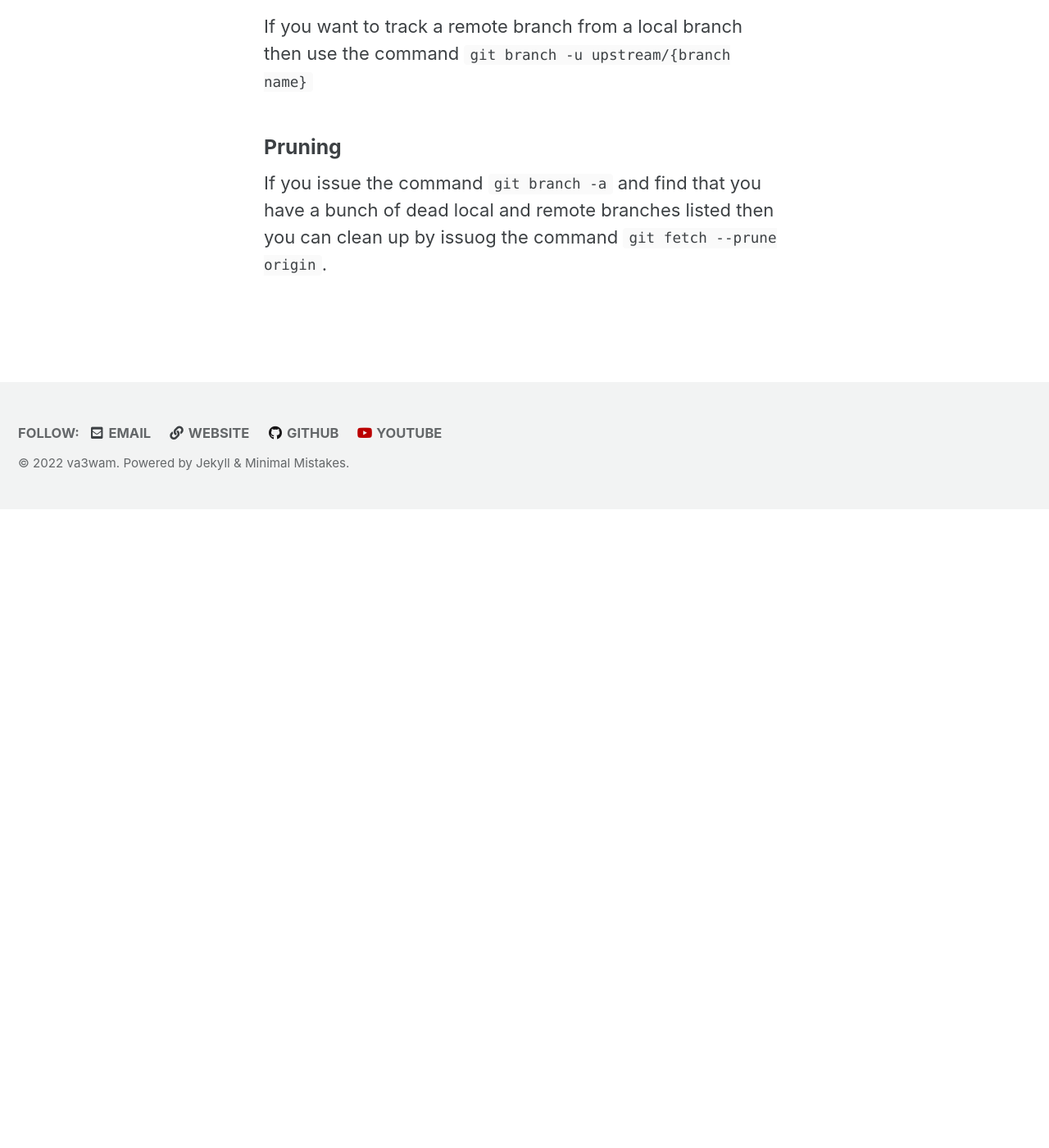
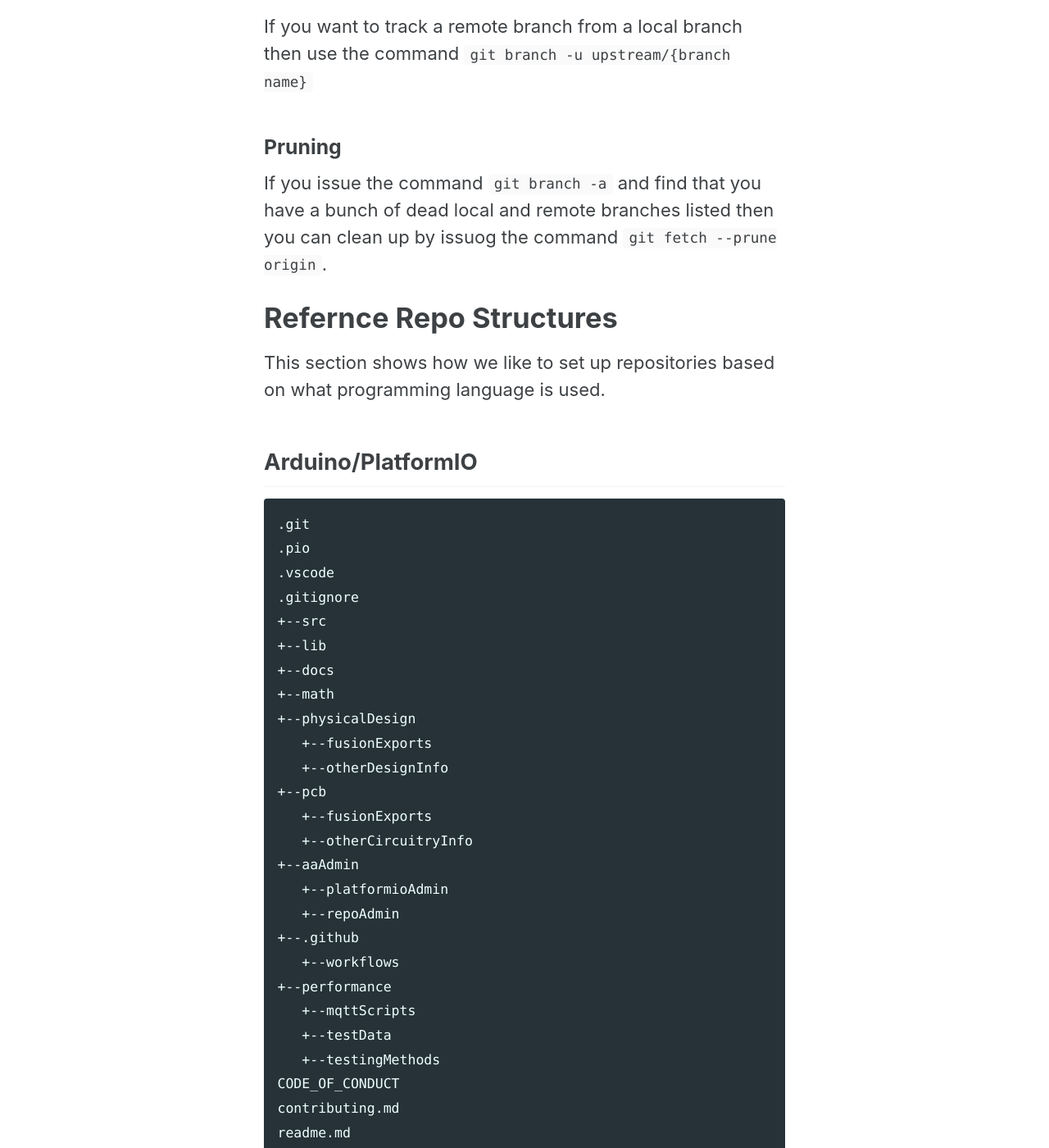
Before and after one commit to va3wam/va3wam.github.io, a Jekyll site: the page built from _pages/versionControl.md, in a window 1280 px wide and 1400 px high, scrolled down 6801 px. Shown: the whole window at 82% size. Built offline with Jekyll 4.4.1, drawn with Linux system fonts in a browser that asks for light colours; cached includes are drawn as plain includes; before the commit the page ends 7422 px from its top, so only the background shows below that; some of the changed text lies outside the part shown.

Commit message:
Added new dirctory structure info

````diff
--- a/_pages/versionControl.md
+++ b/_pages/versionControl.md
@@ -99,3 +99,61 @@ If you want to track a remote branch from a local branch then use the command
 
 ### Pruning
 If you issue the command ```git branch -a``` and find that you have a bunch of dead local and remote branches listed then you can clean up by issuog the command ```git fetch --prune origin```.
+
+# Refernce Repo Structures
+This section shows how we like to set up repositories based on what programming language is used.
+
+## Arduino/PlatformIO
+
+```
+.git
+.pio
+.vscode
+.gitignore
++--src
++--lib
++--docs
++--math
++--physicalDesign
+   +--fusionExports
+   +--otherDesignInfo
++--pcb
+   +--fusionExports
+   +--otherCircuitryInfo
++--aaAdmin
+   +--platformioAdmin
+   +--repoAdmin
++--.github
+   +--workflows
++--performance
+   +--mqttScripts
+   +--testData
+   +--testingMethods
+CODE_OF_CONDUCT
+contributing.md
+readme.md
+ ```
+
+## DotNet & C#
+
+```
+.git
+.vscode
+.gitignore
++--src
++--lib
++--docs
++--math
++--aaAdmin
+   +--platformioAdmin
+   +--repoAdmin
++--.github
+   +--workflows
++--performance
+   +--mqttScripts
+   +--testData
+   +--testingMethods
+CODE_OF_CONDUCT
+contributing.md
+readme.md
+ ```
````
